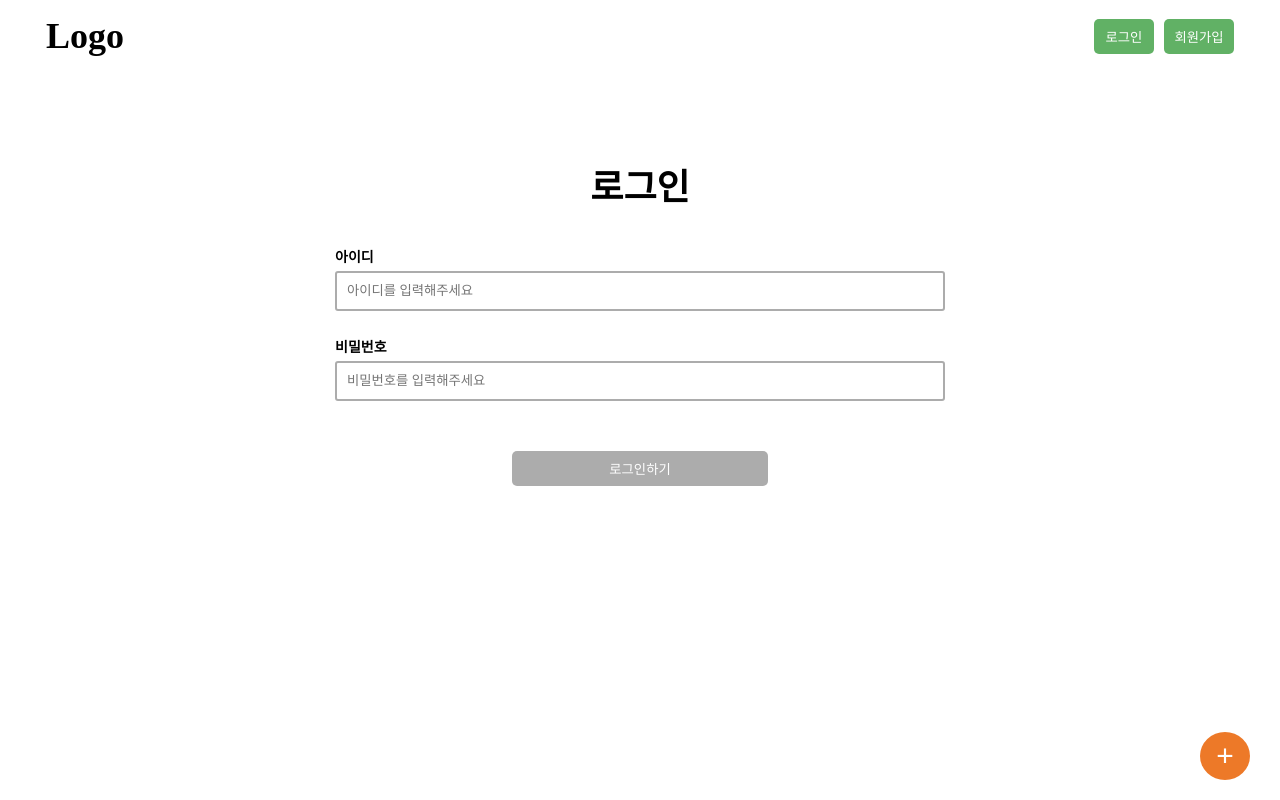
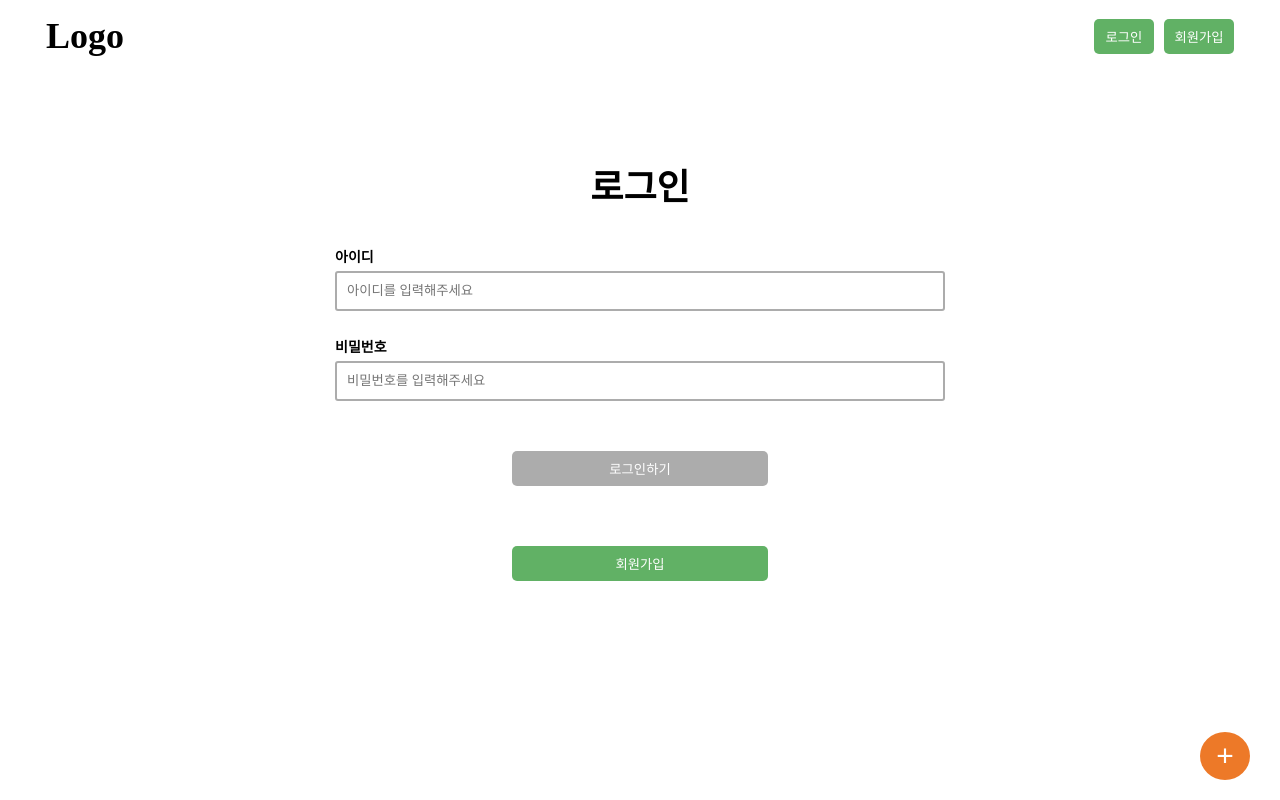
Before and after one commit to jyi3479/mini-project-front, a React (Create React App) app: page /login in a window 1280 px wide. Built offline with nearby package versions, Linux system fonts and the light colour scheme; a web font is replaced by a local one.

Commit message:
로그인 연결/ 포스트 작성 연결 성공

```diff
--- a/src/pages/Login.js
+++ b/src/pages/Login.js
@@ -67,6 +67,17 @@ const Login = (props) => {
             로그인하기
           </Button>
         </Grid>
+        <Grid is_flex>
+          <Button
+            width="20vw"
+            margin="30px auto"
+            _onClick={() => {
+              history.push("/signup");
+            }}
+          >
+            회원가입
+          </Button>
+        </Grid>
       </Grid>
     </Grid>
   );
--- a/src/redux/modules/user.js
+++ b/src/redux/modules/user.js
@@ -24,10 +24,10 @@ const initialState = {
 // middleware actions
 const loginCheck = () => {
   return function (dispatch, getState, { history }) {
-    const userId = localStorage.getItem("email");
+    const userId = localStorage.getItem("username");
     const tokenCheck = document.cookie;
     if (tokenCheck) {
-      dispatch(setUser({ email: userId }));
+      dispatch(setUser({ username: userId }));
     } else {
       dispatch(logOut());
     }
--- a/src/shared/App.js
+++ b/src/shared/App.js
@@ -5,6 +5,7 @@ import { Header } from "../components";
 import { Grid, Button } from "../elements";
 
 import { useSelector, useDispatch } from "react-redux";
+import { actionCreators as userActions } from "../redux/modules/user";
 
 import { BrowserRouter, Route } from "react-router-dom";
 import { ConnectedRouter } from "connected-react-router";
@@ -12,6 +13,10 @@ import { history } from "../redux/configureStore";
 
 function App() {
   // const is_login = useSelector((state) => state.user.is_login);
+  const dispatch = useDispatch();
+  React.useEffect(() => {
+    if (document.cookie) dispatch(userActions.loginCheck());
+  }, []);
   return (
     <div className="App">
       <Grid padding="10px 30px">
--- a/src/shared/api.js
+++ b/src/shared/api.js
@@ -1,6 +1,6 @@
 import { create } from "@mui/material/styles/createTransitions";
 import axios from "axios";
-import { getCookie } from "./Cookie";
+import { setCookie, getCookie, deleteCookie } from "./Cookie";
 
 const tokenCheck = document.cookie;
 const token = tokenCheck.split("=")[1];
@@ -17,7 +17,8 @@ const instance = axios.create({
 
 instance.interceptors.request.use(function (config) {
   const accessToken = document.cookie.split("=")[1];
-  config.headers.common["authorization"] = `BEARER ${accessToken}`;
+  config.headers.common["X-AUTH-TOKEN"] = `${accessToken}`;
+  // config.headers.common["authorization"] = `${accessToken}`;
   return config;
 });
 
@@ -33,10 +34,11 @@ export const userApis = {
       // passwordcheck: pwdcheck,
       nickname: nickname,
     }),
-  userInfo: (token) =>
-    instance.post(`/user/userinfo`, {
-      authorization: token,
-    }),
+  userInfo: () => instance.get(`/user/userinfo`),
+  // userInfo: (token) =>
+  //   instance.post(`/user/userinfo`, {
+  //     authorization: token,
+  //   }),
   // signup: (id, pwd, pwdcheck, nickname) =>
   //   instance.post("/user/signup", {
   //     username: id,
```
